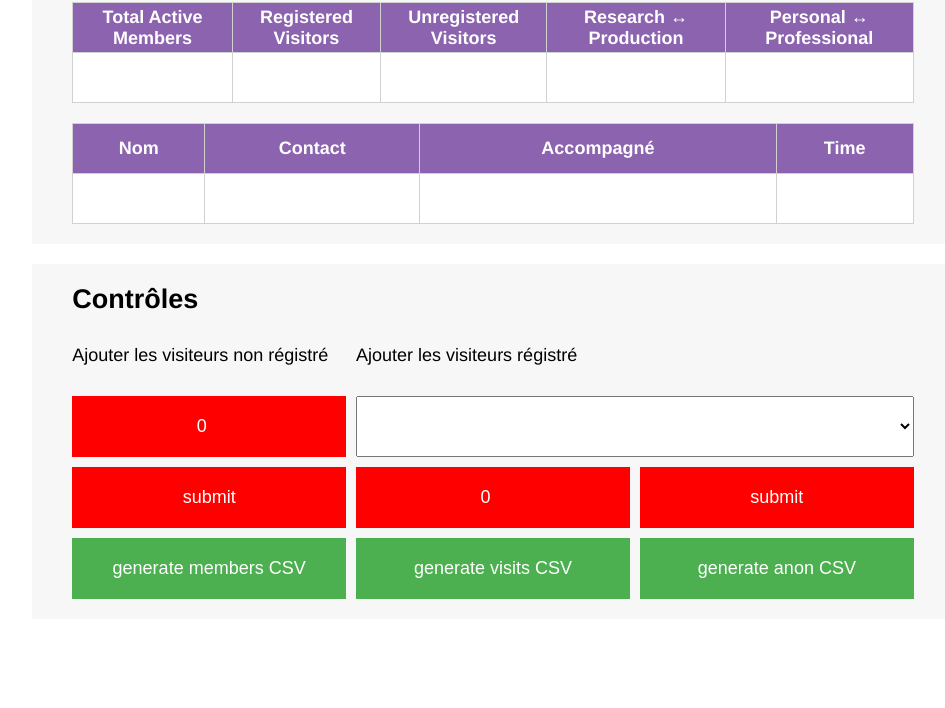
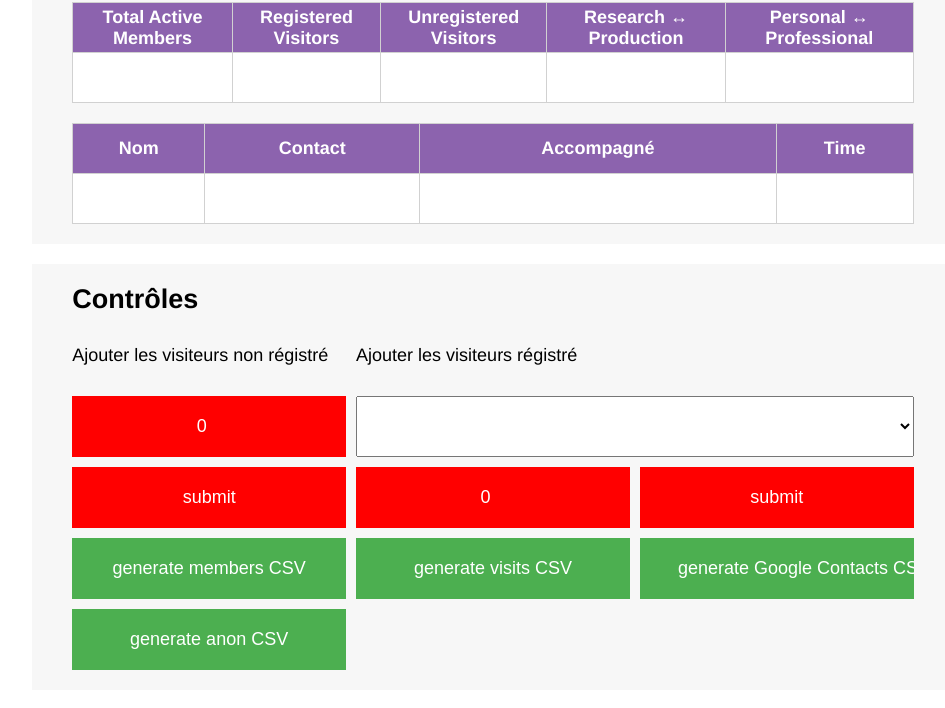
Before and after one commit to FabLabDuPEC/Frenzone, a website: page frontend/admin/admin.html in a window 1280 px wide. Shown: the part 154-862 px from the top of the page, without its empty margins (147-1092 px from the left). Before the commit the page ends 813 px from the top, so only its background shows below. Drawn offline with nearby package versions, Linux system fonts and the light colour scheme; no server answers.

Commit message:
Added admin dashboard buttons and serve calls for generating Google Contacts compatible CVS

```diff
--- a/frontend/admin/admin.html
+++ b/frontend/admin/admin.html
@@ -70,6 +70,7 @@
             </div>
             <input type="button" name="members" class="generate" id="members" value="generate members CSV">
             <input type="button" name="visits" class="generate" id="visits" value="generate visits CSV">
+            <input type="button" name="googleContacts" class="generate" id="googleContacts" value="generate Google Contacts CSV">
             <input type="button" name="anon" class="generate" id="anon" value="generate anon CSV">
         </div>
     </div>
--- a/frontend/admin/admin.js
+++ b/frontend/admin/admin.js
@@ -10,12 +10,14 @@ $(document).ready(function() {
     $("#visits").on("click", function() { socket.emit("generate visits csv") });
     $("#anon").on("click", function() { socket.emit("generate anon csv") });
     $("#members").on("click", () => { socket.emit("generate members CSV") });
+    $("#members").on("click", () => { socket.emit("generate google contacts CSV") });
     $("#unregisteredVisitorsButton").on("click", submitUnregisteredVisitors);
     $("#refreshStatsButton").on("click", () => socket.emit("refresh stats"));
     socket.on("new stats", loadStats);
     socket.on("members list", loadMembers);
     socket.on("visits csv data", createDownloadableCSV);
     socket.on("anon csv data", createDownloadableCSV);
+    socket.on("google csv data", createDownloadableCSV);
     socket.on("members csv data", createDownloadableCSV);
     socket.on("unregistered visits saved", alertUnregisteredVisitsSaved);
     $("#refreshStatsButton").click();
@@ -97,12 +99,12 @@ function loadVisits(loginsArray) {
         }
         $(".payButton").click(pay);
 
-        function pay(callingObj){
+        function pay(callingObj) {
             console.log("User" + " " + callingObj.target.dataset.userid + " paid membership.");
             socket.emit("admin membership paid", callingObj.target.dataset.userid)
             callingObj.target.innerHTML = "💹";
             callingObj.target.classList.remove("payButton");
-            $(callingObj.target).unbind("click" );
+            $(callingObj.target).unbind("click");
         };
     } else {
         $("#emptyRow").show() // If there are no logins
```
